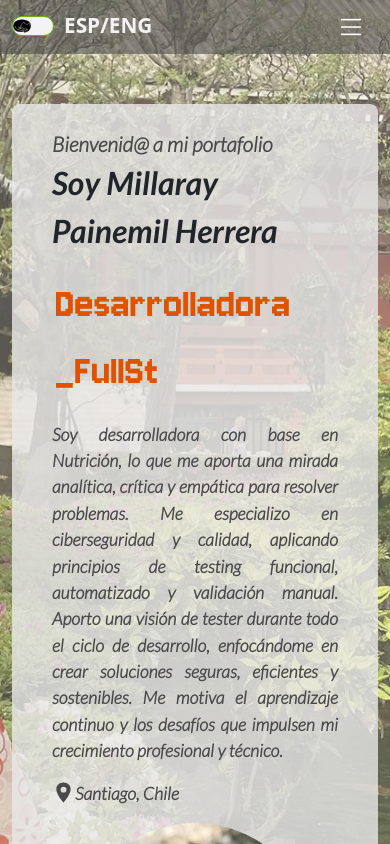
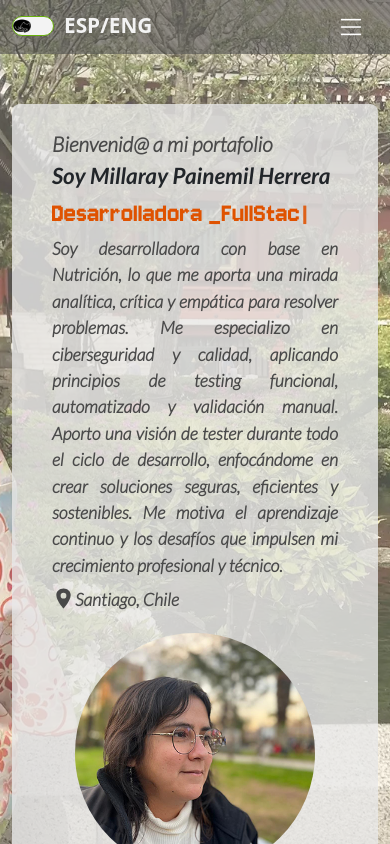
Before and after one commit to yumikosito/portafolio, a React (Vite) app: page / in a window 390 px wide. Shown: the top 844 px of the page. Built offline with nearby package versions, Linux system fonts and the light colour scheme.

Commit message:
fix header typing issue

```diff
--- a/src/components/home/Header.jsx
+++ b/src/components/home/Header.jsx
@@ -5,55 +5,10 @@ import 'animate.css';
 import TrackVisibility from 'react-on-screen';
 import { GetContext } from '../../contexts/getContext';
 import { IoLocationSharp } from "react-icons/io5";
+import TypingOverlay from './TypingOverlay';
 
 const Header = () => {
   const { esp } = useContext(GetContext)
-  const [loopNum,setLoopNum]=useState(0);
-  const [isDeleting, setIsDeleting]=useState(false);
-  const toRotate_esp = ["Desarrolladora _FullStack","QA _Tester", "QA _Automation", "Desarrolladora _Frontend", "Desarrolladora _Backend"]
-  const toRotate = ["FullStack _Developer","QA _Tester", "QA _Automation", "Frontend _Developer", "Backend _Developer"]
-  const [text,setText]=useState('');
-  const [delta,setDelta]=useState(200 - Math.random() * 100);
-  const [index,setIndex]= useState(1)
-  const period = 2000;
-
-
-  useEffect(()=>{
-    let ticker=setInterval(() => {
-      tick();
-    },delta);
-
-    return () => { clearInterval(ticker) };
-  },[text])
-
-  const tick = () => {
-  let i = loopNum % (esp ? toRotate_esp.length : toRotate.length);
-  let fullText = esp ? toRotate_esp[i] : toRotate[i];
-  let updatedText = isDeleting
-    ? fullText.substring(0, text.length - 1)
-    : fullText.substring(0, text.length + 1);
-
-  setText(updatedText === '' ? '_' : updatedText);
-
-  if (isDeleting) {
-    setDelta(prevDelta => prevDelta / 2);
-  }
-
-  if (!isDeleting && updatedText === fullText) {
-    setIsDeleting(true);
-    setIndex(prevIndex => prevIndex - 2);
-    setDelta(period);
-  } else if (isDeleting && updatedText === '') {
-    setIsDeleting(false);
-    setLoopNum(loopNum + 1);
-    setIndex(1);
-    setDelta(200);
-  } else {
-    setIndex(prevIndex => prevIndex + 1);
-  }
-};
-
-
 
   return (
     <section className='banner' id='header'>
@@ -65,28 +20,16 @@ const Header = () => {
             {({isVisible})=>
               <div className={isVisible ? "animate__animated animate__fadeIn":""}>
                 <span className='tagline px-3'>{esp ? 'Bienvenid@ a mi portafolio': 'Welcome to my portfolio'}</span>
-                <p className='px-3 nameText'>{esp ? 'Soy':'I am'} Millaray Painemil Herrera</p>
-                  {/* {esp ?
-                  <Row className='devText ps-3 p-0 m-0'> */}
-                  {/* <Col xs={12} sm={7} md={5} lg={6} xl={5} xxl={5} className='p-0 m-0'>
-                    <p>Desarrolladora_</p>
-                  </Col> */}
-                   {/* <Col xs={12} sm={5} md={6}  className='p-0 ps-1 m-0'>
-                    <p><span className='wrap'>{isVisible ? `${text}`:null}</span></p>
+                <p className='px-3 nameText mb-0 mb-1'>{esp ? 'Soy':'I am'} Millaray Painemil Herrera</p>
+
+                <Row className='devText ps-3 p-0 m-0'>
+                  <Col xs={12} className='p-0 m-0 d-display wrap'>
+                     <TypingOverlay esp={esp} />
                   </Col>
-                  </Row>
-                  : */}
-                  <Row className='devText ps-3 p-0 m-0'>
-                   <Col xs={12} className='p-0 ps-1 m-0 d-display'>
-                    <p> <span className='wrap'> {isVisible ? `${text}`:null}</span></p>
-                    </Col>
-                    {/* <Col xs={12} sm={4} md={3}  className='p-0 m-0'>
-                    <p>_Developer</p>
-                    </Col> */}
-                  </Row>
-                  {/* } */}
-                <p className='headerSubtext px-3'>{esp ? 'Soy desarrolladora con base en Nutrición, lo que me aporta una mirada analítica, crítica y empática para resolver problemas. Me especializo en ciberseguridad y calidad, aplicando principios de testing funcional, automatizado y validación manual. Aporto una visión de tester durante todo el ciclo de desarrollo, enfocándome en crear soluciones seguras, eficientes y sostenibles. Me motiva el aprendizaje continuo y los desafíos que impulsen mi crecimiento profesional y técnico.':'I’m a developer with a background in Nutrition, which gives me an analytical, critical, and empathetic approach to problem-solving. I specialize in cybersecurity and quality assurance, applying functional testing, automation, and manual validation. I bring a tester’s mindset to the entire development cycle, focusing on building secure, efficient, and sustainable solutions. I’m driven by continuous learning and challenges that foster my technical and professional growth.'}</p>
-                <div className='d-flex headerSubtext px-3'>
+                </Row>
+
+                <p className='headerSubtext px-3 my-1'>{esp ? 'Soy desarrolladora con base en Nutrición, lo que me aporta una mirada analítica, crítica y empática para resolver problemas. Me especializo en ciberseguridad y calidad, aplicando principios de testing funcional, automatizado y validación manual. Aporto una visión de tester durante todo el ciclo de desarrollo, enfocándome en crear soluciones seguras, eficientes y sostenibles. Me motiva el aprendizaje continuo y los desafíos que impulsen mi crecimiento profesional y técnico.':'I’m a developer with a background in Nutrition, which gives me an analytical, critical, and empathetic approach to problem-solving. I specialize in cybersecurity and quality assurance, applying functional testing, automation, and manual validation. I bring a tester’s mindset to the entire development cycle, focusing on building secure, efficient, and sustainable solutions. I’m driven by continuous learning and challenges that foster my technical and professional growth.'}</p>
+                <div className='d-flex headerSubtext px-3 py-1'>
                   <IoLocationSharp size={23}/> <p> Santiago, Chile</p>
                 </div>
 
--- /dev/null
+++ b/src/components/home/TypingOverlay.jsx
@@ -0,0 +1,91 @@
+import React, { useState, useEffect } from 'react';
+import { Container, Row, Col } from 'react-bootstrap';
+
+const TypingOverlay = ({ esp = false }) => {
+  const toRotate_esp = [
+    "Desarrolladora _FullStack",
+    "QA _Tester",
+    "QA _Automation",
+    "Desarrolladora _Frontend",
+    "Desarrolladora _Backend"
+  ];
+
+  const toRotate = [
+    "FullStack _Developer",
+    "QA _Tester",
+    "QA _Automation",
+    "Frontend _Developer",
+    "Backend _Developer"
+  ];
+
+  const [text, setText] = useState('');
+  const [displayText, setDisplayText] = useState(' '.repeat(50));
+  const [delta, setDelta] = useState(200 - Math.random() * 100);
+  const [index, setIndex] = useState(1);
+  const [loopNum, setLoopNum] = useState(0);
+  const [isDeleting, setIsDeleting] = useState(false);
+
+  const period = 2000;
+  const baseLength = 50;
+  const overlayStart = 10;
+
+  useEffect(() => {
+    const ticker = setInterval(() => {
+      tick();
+    }, delta);
+
+    return () => clearInterval(ticker);
+  }, [text]);
+
+  const tick = () => {
+    const i = loopNum % (esp ? toRotate_esp.length : toRotate.length);
+    const fullText = esp ? toRotate_esp[i] : toRotate[i];
+
+    const updatedText = isDeleting
+      ? fullText.substring(0, text.length - 1)
+      : fullText.substring(0, text.length + 1);
+
+    setText(updatedText === '' ? '_' : updatedText);
+
+    let base = ' '.repeat(baseLength).split('');
+
+    for (let j = 0; j < updatedText.length && j + overlayStart < baseLength; j++) {
+      base[j + overlayStart] = updatedText[j];
+    }
+
+    const finalText = base.join('');
+    setDisplayText(finalText);
+
+    if (isDeleting) {
+      setDelta(prevDelta => prevDelta / 2);
+    }
+
+    if (!isDeleting && updatedText === fullText) {
+      setIsDeleting(true);
+      setIndex(prevIndex => prevIndex - 2);
+      setDelta(period);
+    } else if (isDeleting && updatedText === '') {
+      setIsDeleting(false);
+      setLoopNum(loopNum + 1);
+      setIndex(1);
+      setDelta(200);
+    } else {
+      setIndex(prevIndex => prevIndex + 1);
+    }
+  };
+
+  return (
+    <Container fluid className="p-0 m-0">
+      <Row className="m-0">
+        <Col xs="auto" className="p-0">
+          <span className="typing-text">
+            {text}
+            <span className="cursor">|</span>
+          </span>
+        </Col>
+      </Row>
+    </Container>
+  );
+};
+
+export default TypingOverlay;
--- a/src/index.css
+++ b/src/index.css
@@ -192,6 +192,42 @@ h3{
   font-family: 'Jersey-Regular', 'Trebuchet MS', 'Lucida Sans Unicode', 'Lucida Grande', 'Lucida Sans', Arial, sans-serif;
   font-size: 2.8rem;
   color: var(--orangeColor);
+  min-height: 1rem;
+  height: auto;
+  display: flex;
+  align-items: center;
+}
+
+@media (max-width: 767px) {
+  .devText {
+    font-size: 2.4rem;
+    min-height: 5rem;
+    height: 5rem;
+  }
+}
+
+@media (max-width: 720px) {
+  .devText {
+    font-size: 2.4rem;
+    min-height: 2.8rem;
+    height: 2.8rem;
+  }
+}
+
+@media (max-width: 390px) {
+  .devText {
+    font-size: 1.6rem;
+    min-height: 2rem;
+    height: 2rem;
+  }
+}
+
+@media (min-width: 390px) {
+  .devText {
+    font-size: 1.8rem;
+    min-height: 2.2rem;
+    height: 2.2rem;
+  }
 }
 
 .photoHeader {
@@ -207,7 +243,12 @@ h3{
 .nameText{
   font-family: 'Lato-Bold-Italic';
   font-size: 2rem;
+}
 
+@media (max-width: 767px) {
+  .nameText {
+    font-size: 1.4rem;
+  }
 }
 .tagline {
   font-size: 1.3rem;
@@ -952,3 +993,78 @@ hr{
   .accordion-item.accordion-active .active{
     color: #06e248;
   }
+
+
+
+.typing-text {
+  white-space: nowrap;
+  display: flex;
+  align-items: center;
+  min-height: 2.8rem;
+  line-height: 1;
+  overflow: hidden;
+  word-break: break-word;
+}
+
+@media (max-width: 767px) {
+  .typing-text {
+    white-space: normal;
+    word-break: break-word;
+    min-height: 5rem;
+    height: 5rem;
+    line-height: 1.2;
+    max-width: 100%;
+  }
+}
+
+@media (max-width: 720px) {
+  .typing-text {
+    white-space: nowrap;
+    word-break: break-word;
+    min-height: 2.8rem;
+    height: 2.8rem;
+    line-height: 1;
+    max-width: 100%;
+    overflow: hidden;
+  }
+}
+
+@media (max-width: 390px) {
+  .typing-text {
+    white-space: nowrap;
+    word-break: break-word;
+    min-height: 2rem;
+    height: 2rem;
+    line-height: 1;
+    max-width: 100%;
+    font-size: 1.6rem;
+    display: flex;
+    align-items: center;
+    overflow: hidden;
+  }
+}
+
+@media (min-width: 390px) {
+  .typing-text {
+    white-space: nowrap;
+    word-break: break-word;
+    min-height: 2.2rem;
+    height: 2.2rem;
+    line-height: 1;
+    max-width: 100%;
+    font-size: 1.8rem;
+    overflow: hidden;
+  }
+}
+
+.cursor {
+  display: inline-block;
+  animation: blink 1s infinite;
+  margin-left: 0.1em;
+  color: inherit;
+}
+
+@keyframes blink {
+  0%, 100% { opacity: 1; }
+  50% { opacity: 0; }
+}
```
